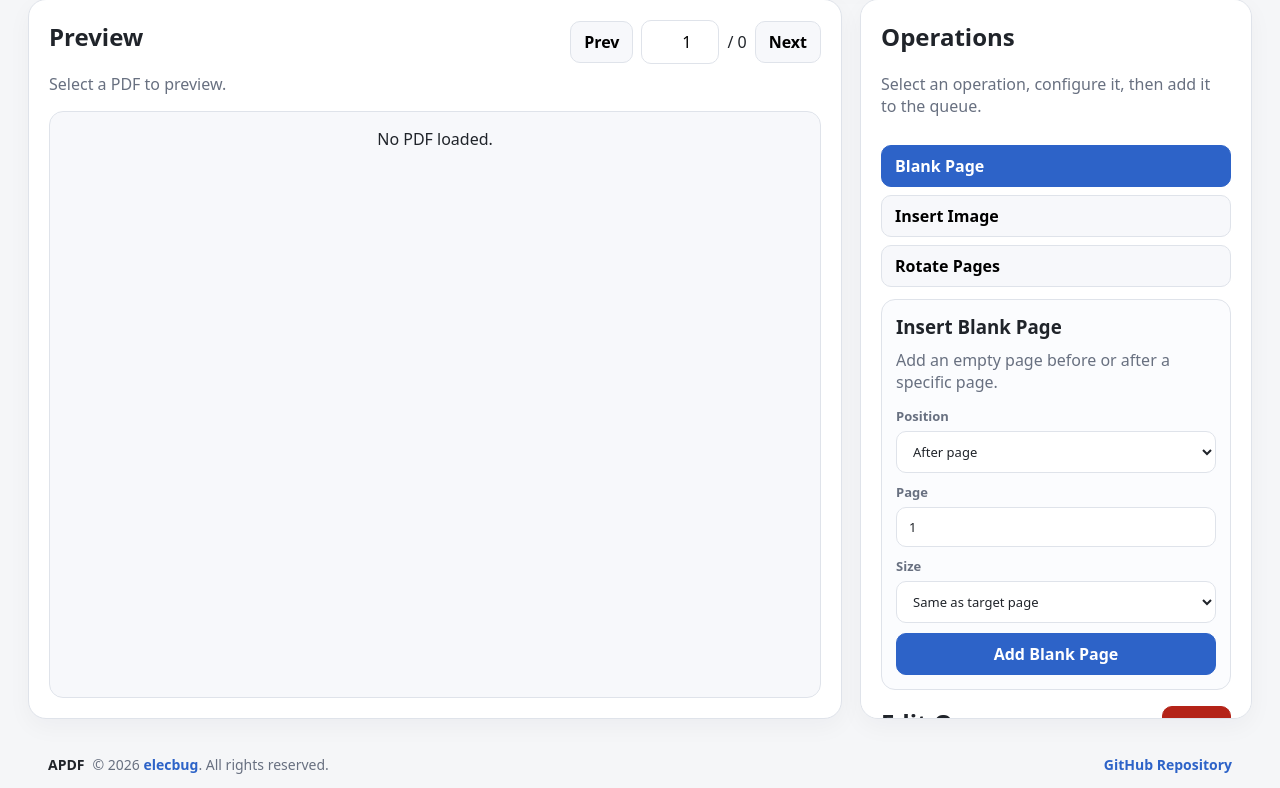
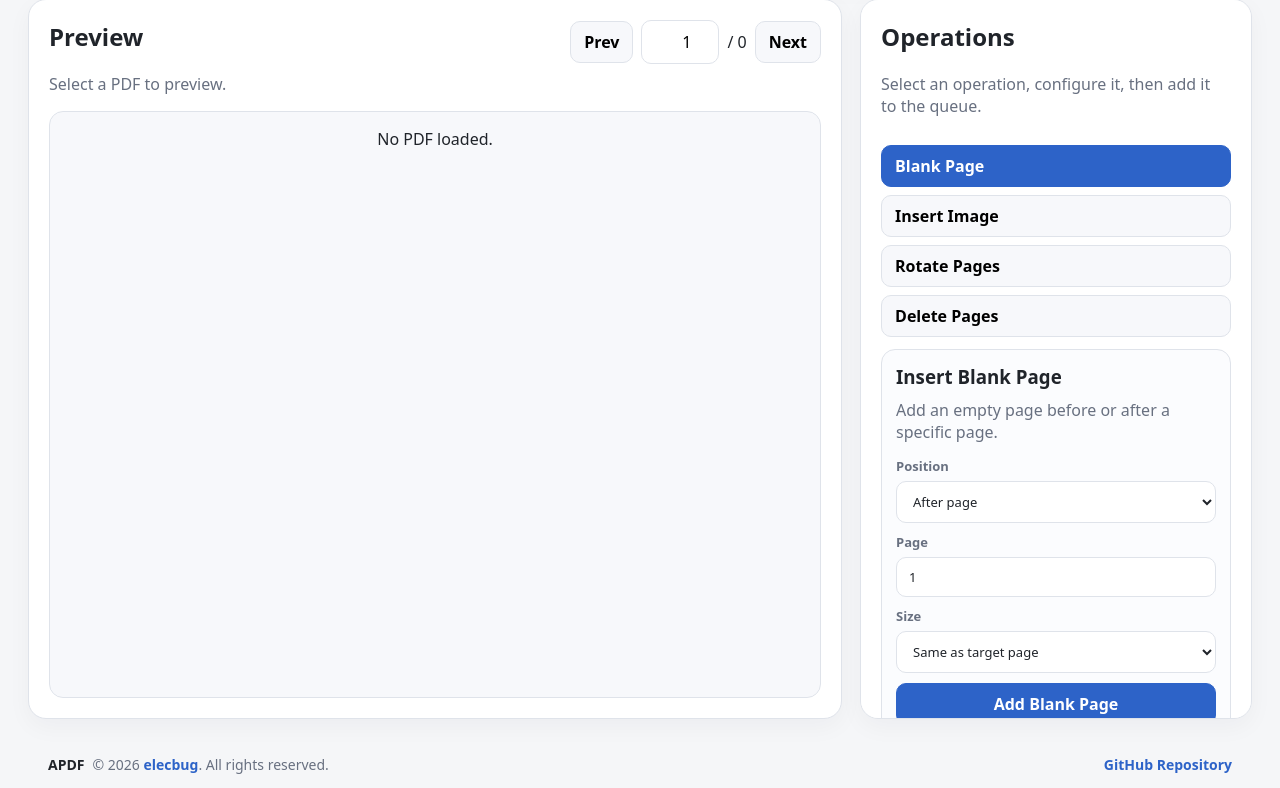
Before and after one commit to elecbug/apdf, a FastAPI app: page /edit in a window 1280 px wide. Shown: the part 352-1140 px from the top of the page. Run offline with FastAPI, Linux system fonts and the light colour scheme.

Commit message:
feat: add delete pages functionality to PDF editing interface

```diff
--- a/app/static/edit.js
+++ b/app/static/edit.js
@@ -15,6 +15,7 @@ const toolPanels = document.querySelectorAll('.tool-panel');
 const addBlankPageOp = document.getElementById('addBlankPageOp');
 const addImagePageOp = document.getElementById('addImagePageOp');
 const addRotateOp = document.getElementById('addRotateOp');
+const addDeletePagesOp = document.getElementById('addDeletePagesOp');
 
 const editOpList = document.getElementById('editOpList');
 const clearEditOps = document.getElementById('clearEditOps');
@@ -162,6 +163,10 @@ function formatOperation(op) {
 
   if (op.type === 'rotate') {
     return `pages ${op.pages}, ${op.angle}°`;
+  }
+
+  if (op.type === 'delete_pages') {
+    return `pages ${op.pages}`;
   }
 
   return JSON.stringify(op);
@@ -490,5 +495,25 @@ insertImageFile.addEventListener('change', () => {
   insertImageName.textContent = imageFile.name;
 });
 
+addDeletePagesOp.addEventListener('click', () => {
+  if (!requireTargetPdf()) {
+    return;
+  }
+
+  const pages = document.getElementById('deletePages').value.trim();
+
+  if (!pages) {
+    alert('Enter pages to delete.');
+    return;
+  }
+
+  editOps.push({
+    type: 'delete_pages',
+    pages
+  });
+
+  renderEditOps();
+});
+
 setActiveTool('blank');
 renderEditOps();
--- a/app/templates/edit.html
+++ b/app/templates/edit.html
@@ -55,6 +55,7 @@
       <button type="button" class="edit-tool-button active" data-tool="blank">Blank Page</button>
       <button type="button" class="edit-tool-button" data-tool="image">Insert Image</button>
       <button type="button" class="edit-tool-button" data-tool="rotate">Rotate Pages</button>
+      <button type="button" class="edit-tool-button" data-tool="delete">Delete Pages</button>
     </div>
 
     <div class="edit-tool-panel">
@@ -156,6 +157,18 @@
 
         <button type="button" id="addRotateOp" class="primary width-full">Add Rotate</button>
       </section>
+
+      <section id="toolPanelDelete" class="tool-panel">
+        <h3>Delete Pages</h3>
+        <p>Delete selected pages. Use comma-separated page numbers or ranges.</p>
+
+        <label>
+          Pages
+          <input id="deletePages" placeholder="Example: 1,3-5">
+        </label>
+
+        <button type="button" id="addDeletePagesOp" class="primary width-full">Add Delete</button>
+      </section>
     </div>
 
     <div class="edit-queue-head">
```
Also changed, not shown: app/services/pdf_ops.py (+21 -0 lines).
